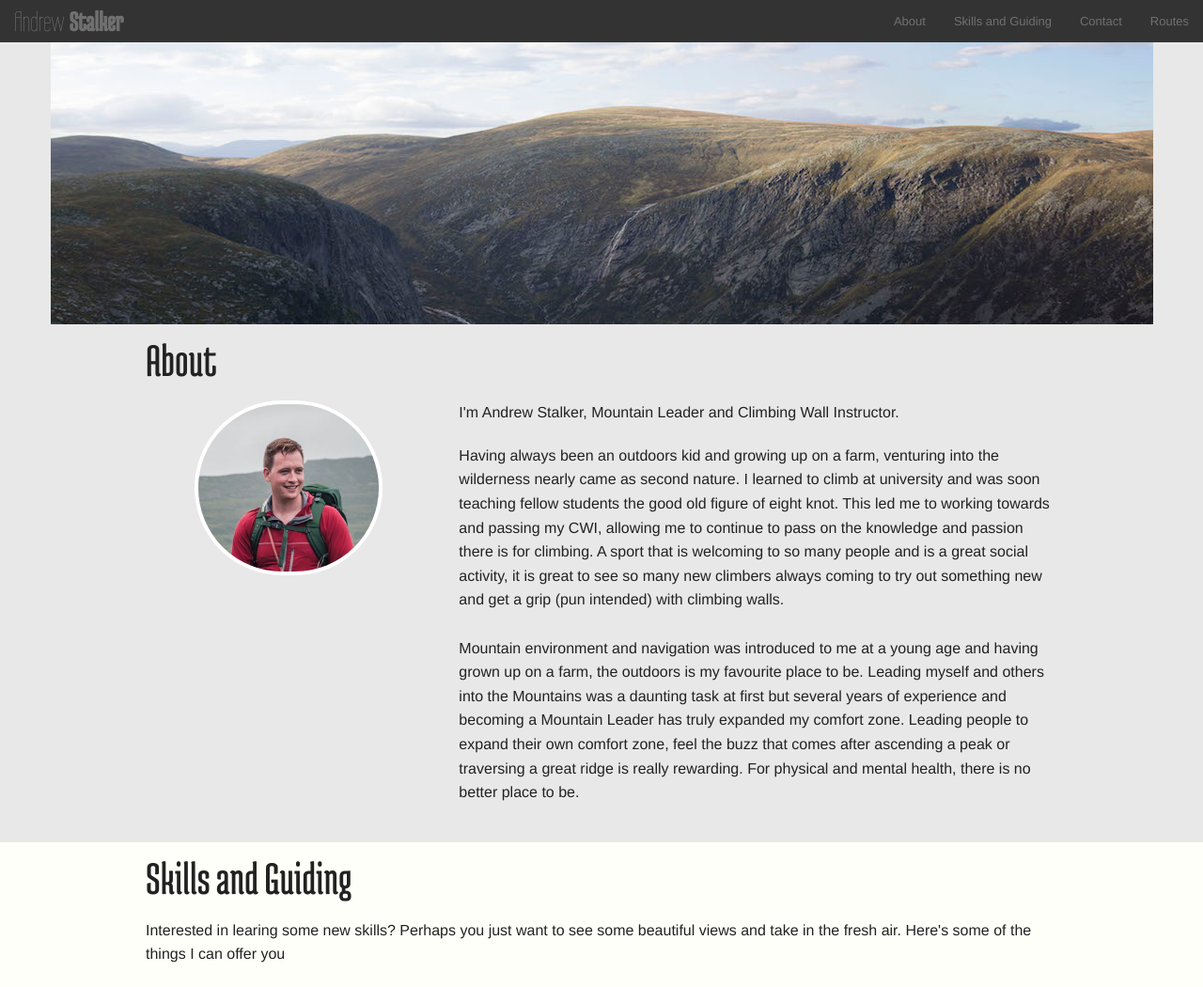
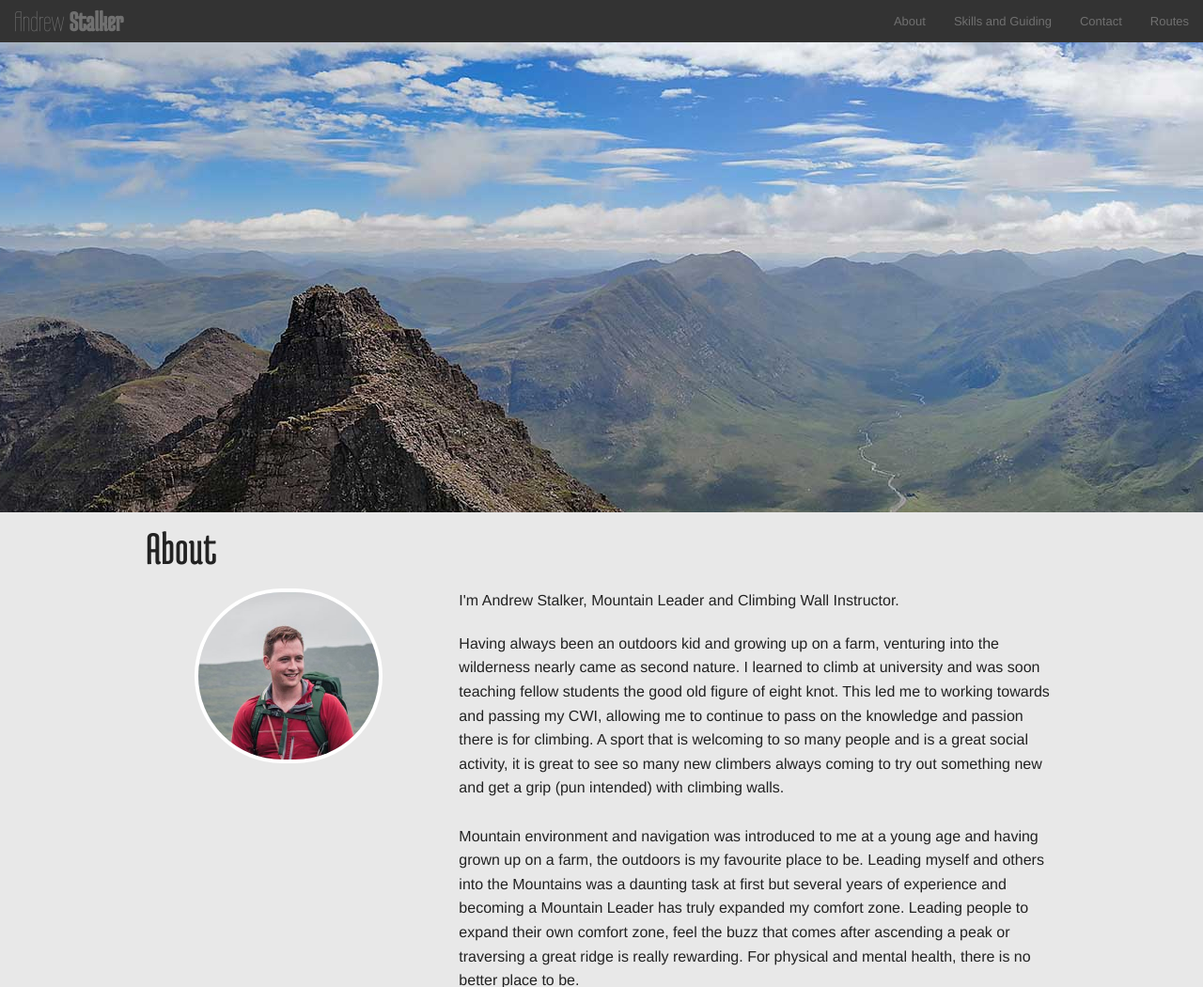
Before and after one commit to stalky14/stalky14.github.io, a PHP site: page / in a window 1280 px wide. Shown: the top 1050 px of the page at 94% size. Run offline with PHP 8.4, Linux system fonts and the light colour scheme.

Commit message:
Change header image

```diff
--- a/css/style.css
+++ b/css/style.css
@@ -1,6 +1,6 @@
 body{
     background-color: #e8e8e8;
-    background-image: url("../img/pan1copy.jpg");
+    background-image: url("../img/teallach.jpg");
     background-repeat: no-repeat;
     background-attachment: fixed;
     background-position: center 45px;
@@ -31,7 +31,7 @@ a, a:visited, a:active, a:hover, a:focus {
 }
 
 .photospace {
-    height: 300px;
+    height: 500px;
 }
 
 .footer {
```
Also changed, not shown: img/teallach.jpg (added).
